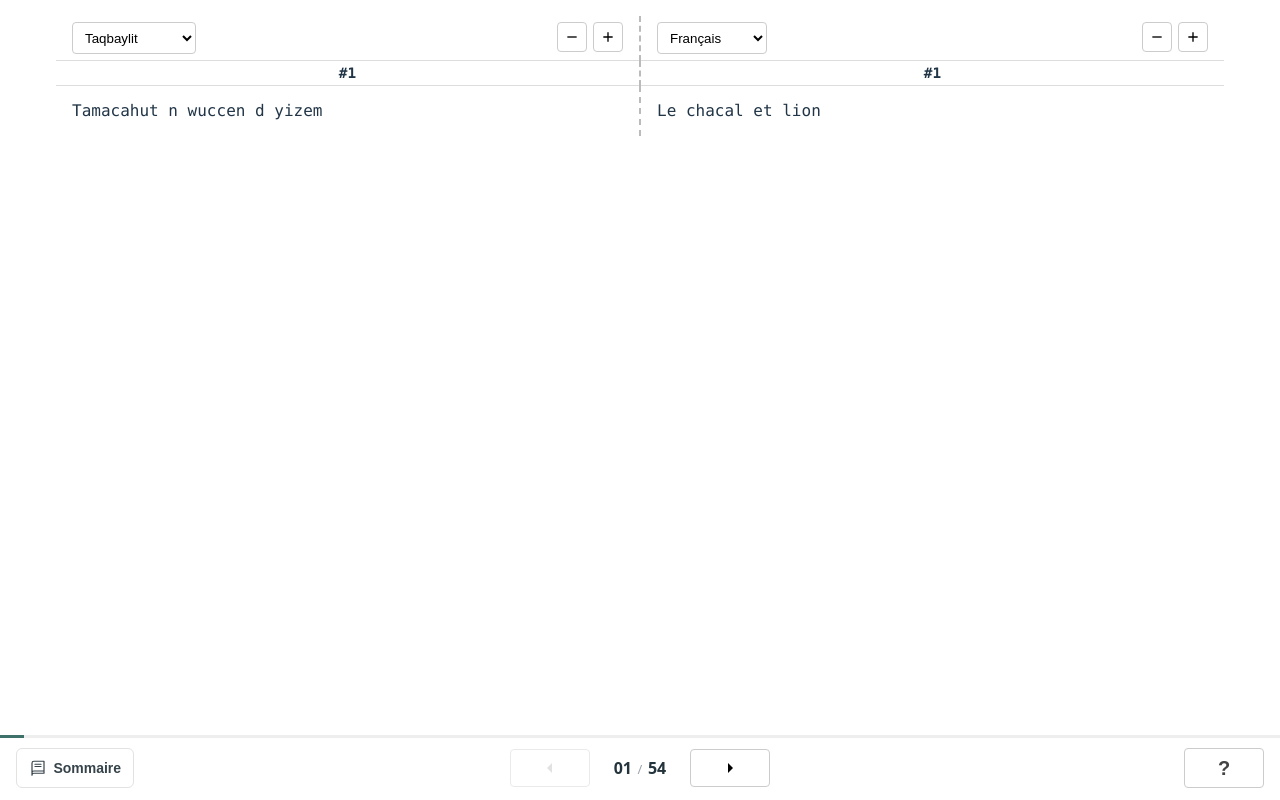
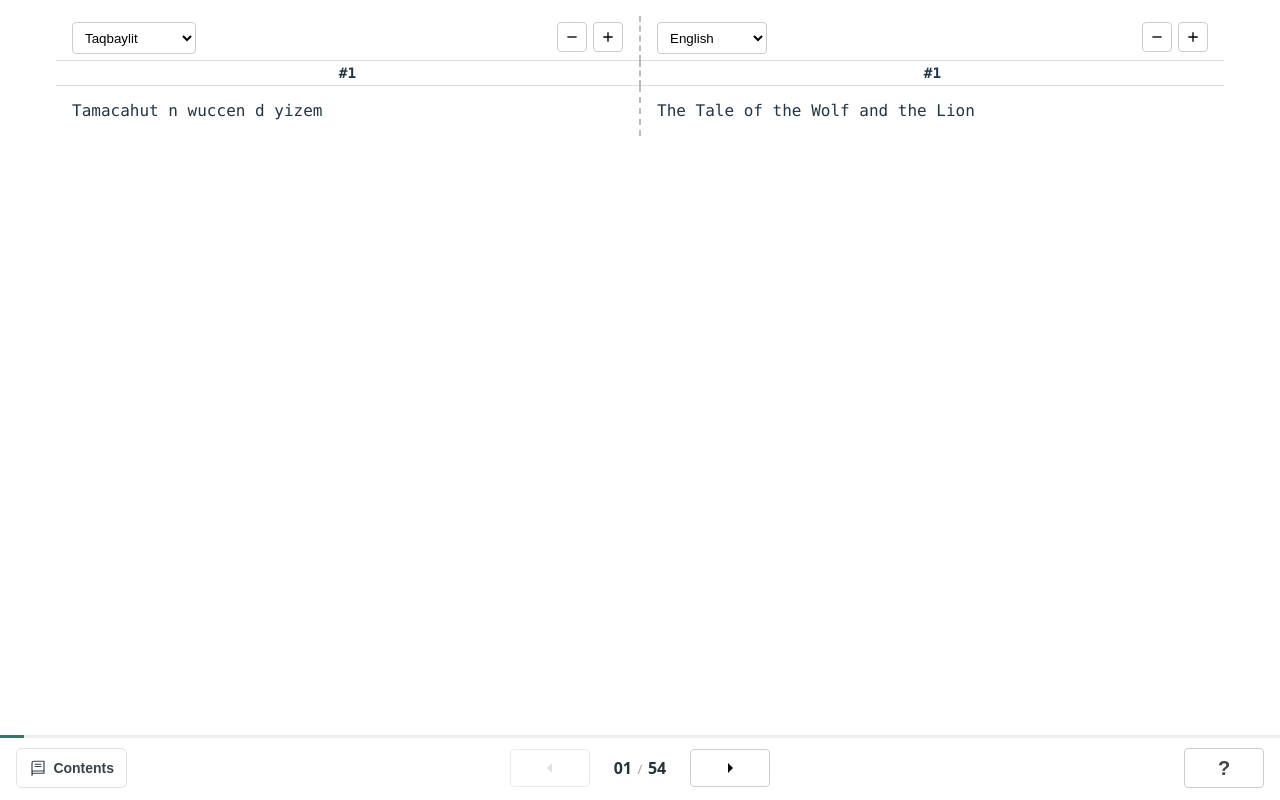
Before and after one commit to sferhah/tamacahut_n_wuccen, a Svelte app in the folder Uccen.SvelteApp/: page / in a window 1280 px wide. Built offline with nearby package versions, Linux system fonts and the light colour scheme.

Commit message:
take into account the browser's langauge

```diff
--- a/Uccen.SvelteApp/src/App.svelte
+++ b/Uccen.SvelteApp/src/App.svelte
@@ -217,9 +217,13 @@
     selectedScript = initialScripts.some((script) => script.name === savedScript)
       ? savedScript
       : DEFAULT_SCRIPT;
-    selectedTranslation = translations.some((translation) => translation.key === savedTranslation)
-      ? savedTranslation
-      : DEFAULT_TRANSLATION;
+    selectedTranslation = savedTranslation === null
+      ? getBrowserTranslation()
+      : savedTranslation === "fra"
+        ? "und"
+        : translations.some((translation) => translation.key === savedTranslation)
+          ? savedTranslation
+          : DEFAULT_TRANSLATION;
     page = readStoredInteger(STORAGE_KEYS.page, 0, 0, Number.MAX_SAFE_INTEGER);
     kabyleTextSizeIncrement = readStoredInteger(
       STORAGE_KEYS.kabyleSize,
@@ -233,6 +237,21 @@
       MIN_TEXT_SIZE_INCREMENT,
       MAX_TEXT_SIZE_INCREMENT
     );
+  }
+
+  function getBrowserTranslation() {
+    const languageCodes = { en: "eng", fr: "und", ar: "arb" };
+    const browserLanguages = [...(navigator.languages || []), navigator.language];
+
+    for (const browserLanguage of browserLanguages) {
+      const languageCode = browserLanguage?.trim().toLowerCase().split(/[-_]/)[0];
+      const translationCode = languageCodes[languageCode];
+      if (translations.some((translation) => translation.key === translationCode)) {
+        return translationCode;
+      }
+    }
+
+    return DEFAULT_TRANSLATION;
   }
 
   function loadTranslatedScriptNames() {
```
